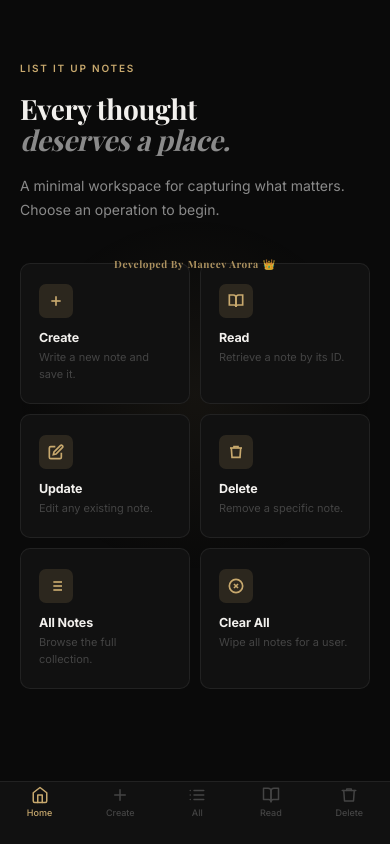
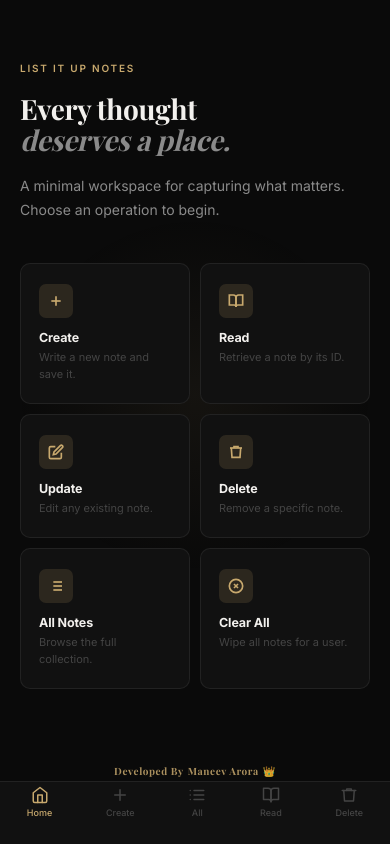
Before and after one commit to MANEEVAR1/Python-Projects, a Flask app: page / in a window 390 px wide. Run offline with Flask 3, Linux system fonts and the light colour scheme; some libraries are stand-ins or nearby versions; some web fonts are replaced.

Commit message:
Fixed some more files

```diff
--- a/List_It_Up_NotesApp/templates/index.html
+++ b/List_It_Up_NotesApp/templates/index.html
@@ -1029,7 +1029,7 @@
   /* ─── UNIVERSAL BYLINE ───────────────────────── */
   #byline {
     position: relative;
-    top: 30vh;
+    top: 90vh;
     left: 0;
     right: 0;
     height: 22px;
@@ -1061,7 +1061,7 @@
   /* On mobile the mobile-nav sits above byline — byline replaces its old strip */
   @media (max-width: 768px) {
     .mobile-nav { padding-bottom: calc(22px + env(safe-area-inset-bottom, 0px)); }
-    #byline     { bottom: 14vh; font-size: 10px }
+    #byline     { top: 90vh; font-size: 10px }
     #toast      { bottom: calc(104px + env(safe-area-inset-bottom, 0px)); }
   }
 </style>
```
